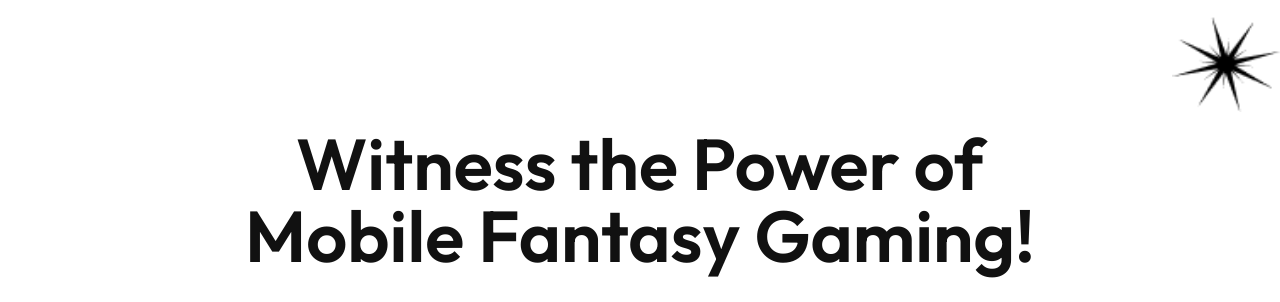
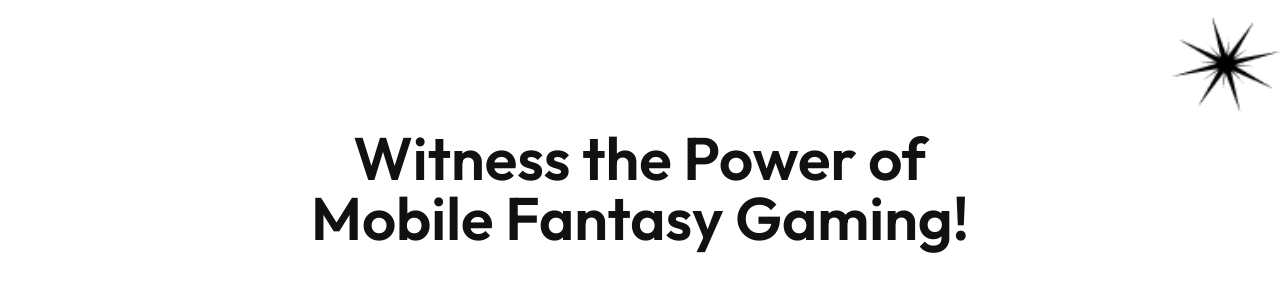
Before and after one commit to Himmu5/Pro11-Club, a React (Vite) app: page / in a window 1280 px wide. Shown: the part 3380-3682 px from the top of the page. Built offline with nearby package versions, Linux system fonts and the light colour scheme.

Commit message:
minor changes

```diff
--- a/src/Components/Pages/WitnessGaming.tsx
+++ b/src/Components/Pages/WitnessGaming.tsx
@@ -22,7 +22,7 @@ const WitnessGaming: FC<P> = () => {
     return <Fade bottom>
         <div className='mt-10 flex flex-col gap-4 items-center '>
             <img src={Star} alt="Star" className='h-24 self-end' />
-            <h1 className='font-bold text-3xl sm:text-4xl md:text-7xl text-center sm:flex sm:flex-col '> <span> Witness the Power of</span><span> Mobile Fantasy Gaming!</span></h1>
+            <h1 className='font-bold text-3xl sm:text-4xl md:text-6xl text-center sm:flex sm:flex-col '> <span> Witness the Power of</span><span> Mobile Fantasy Gaming!</span></h1>
             <div className='flex gap-12 sm:gap-16 mt-10 w-full overflow-auto px-4 sm:z-10 sm:relative no-scrollbar '>
                 {
                     images.map((img) => <> <img alt='images' className=' h-32 w-40 sm:h-80 sm:w-[300px] object-cover rounded-xl shadow-md shadow-gray-400 ' src={img} /></>)
```
